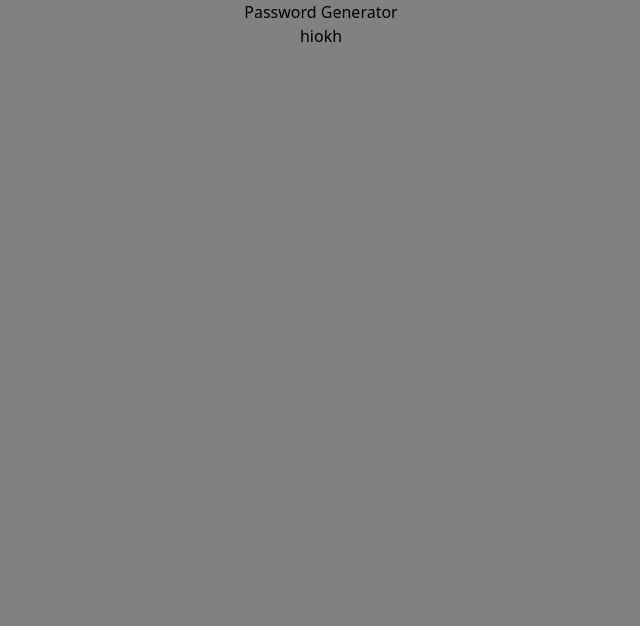
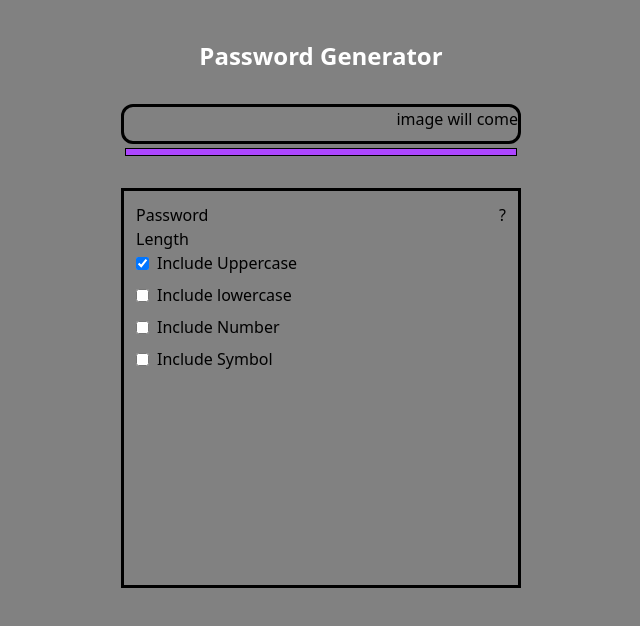
Before and after one commit to aryan13071/development, a plain HTML site: page index.html in a window 1280 px wide. Shown: the whole page, without its empty margins (319-959 px from the left). Drawn offline with nearby package versions, Linux system fonts and the light colour scheme.

Commit message:
Added Constrainst to make password more stronger

```diff
--- a/index.html
+++ b/index.html
@@ -1,19 +1,59 @@
 <!DOCTYPE html>
 <html lang="en">
+
 <head>
     <meta charset="UTF-8">
     <meta name="viewport" content="width=device-width, initial-scale=1.0">
     <title>Password Generator</title>
-    <link href="style.css"  rel="stylesheet" />
+    <link href="style.css" rel="stylesheet" />
     <script src="https://cdn.jsdelivr.net/npm/@tailwindcss/browser@4"></script>
 
 </head>
+
 <body>
 
-    <div class="whole">
-        <h1>Password Generator</h1>
-        <div class="display">hi
-            <div> okh</div>
+    <div class="whole m-10 ">
+        <h1 class="text-2xl text-white font-bold">Password Generator</h1>
+        <div class="display flex w-100 h-10 mt-8 border-3 rounded-xl relative size-6">
+
+            <div class="absolute inset-y-0 right-0"> image will come </div>
+        </div>
+        <div class="w-98 h-2 border-1 mt-1 bg-purple-500"></div>
+
+        <div class="password mt-8 border-3 w-100 h-100 p-3">
+
+            <div class="flex gap-60">
+                <h1>Password Length </h1>
+                <h1>?</h1>
+            </div>
+
+            <div class="inputs flex flex-col space-y-2">
+
+                <div class="flex items-center space-x-2">
+                    <input type="checkbox" id="box1" name="box1" checked />
+                    <label for="box1">Include Uppercase</label>
+                </div>
+
+                <div class="flex items-center space-x-2">
+                    <input type="checkbox" id="box2" name="box2" />
+                    <label for="box2">Include lowercase</label>
+                </div>
+
+                <div class="flex items-center space-x-2">
+                    <input type="checkbox" id="box3" name="box3" />
+                    <label for="box3">Include Number</label>
+                </div>
+
+                <div class="flex items-center space-x-2">
+                    <input type="checkbox" id="box4" name="box4" />
+                    <label for="box4">Include Symbol</label>
+                </div>
+
+            </div>
+
+            <div></div>
+
+
         </div>
 
 
@@ -22,4 +62,5 @@
 
 
 </body>
+
 </html>
--- a/style.css
+++ b/style.css
@@ -8,7 +8,3 @@ body{
     align-items: center;
     align-items: center;
 }
-
-.display{
-    display : flex;
-}
```
